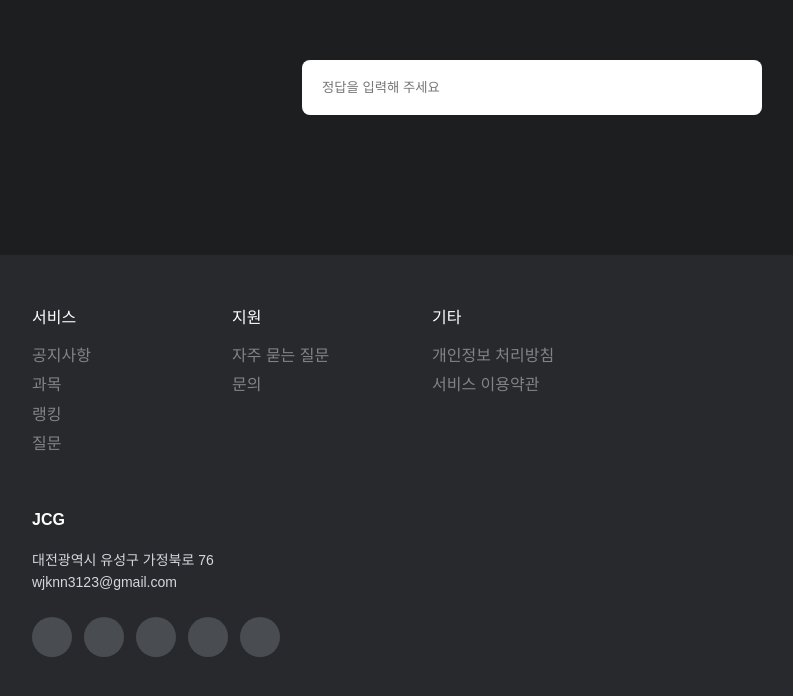
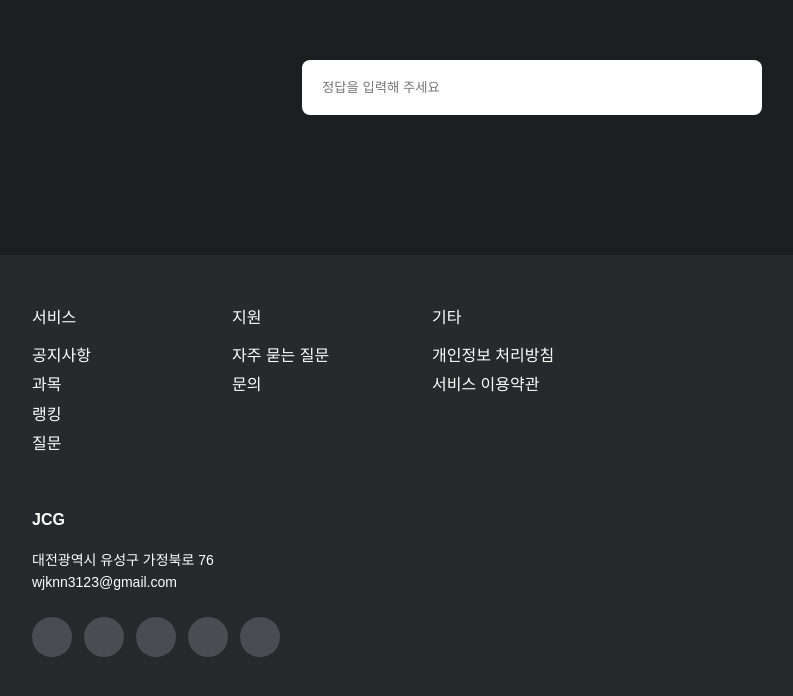
Before and after one commit to DSM-Project-Factory/JCG, a React (Create React App) app: page /firstChapter in a window 1280 px wide. Shown: the part 564-1260 px from the top of the page, without its empty margins (108-901 px from the left). Built offline with nearby package versions, Linux system fonts and the light colour scheme; what emotion-normalize would draw is missing.

Commit message:
Add colorsKeyOfType

```diff
--- a/src/components/Footer.tsx
+++ b/src/components/Footer.tsx
@@ -1,6 +1,6 @@
 import React from 'react';
 import styled from '@emotion/styled';
-import colors from '../constant/colors';
+import { colors } from '../constant/colors';
 import { Txt } from './Txt';
 
 const Footer = () => {
@@ -10,26 +10,26 @@ const Footer = () => {
         <Service>
           <Cell>
             <Txt css={{ margin: '0 0 8px' }}>서비스</Txt>
-            <Txt color={colors.gray500}>공지사항</Txt>
-            <Txt color={colors.gray500}>과목</Txt>
-            <Txt color={colors.gray500}>랭킹</Txt>
-            <Txt color={colors.gray500}>질문</Txt>
+            <Txt color='gray500'>공지사항</Txt>
+            <Txt color='gray500'>과목</Txt>
+            <Txt color='gray500'>랭킹</Txt>
+            <Txt color='gray500'>질문</Txt>
           </Cell>
           <Cell>
             <Txt css={{ margin: '0 0 8px' }}>지원</Txt>
-            <Txt color={colors.gray500}>자주 묻는 질문</Txt>
-            <Txt color={colors.gray500}>문의</Txt>
+            <Txt color='gray500'>자주 묻는 질문</Txt>
+            <Txt color='gray500'>문의</Txt>
           </Cell>
           <Cell>
             <Txt css={{ margin: '0 0 8px' }}>기타</Txt>
-            <Txt color={colors.gray500}>개인정보 처리방침</Txt>
-            <Txt color={colors.gray500}>서비스 이용약관</Txt>
+            <Txt color='gray500'>개인정보 처리방침</Txt>
+            <Txt color='gray500'>서비스 이용약관</Txt>
           </Cell>
         </Service>
         <Txt typography='p2'>JCG</Txt>
         <TxtDiv>
-          <Txt typography='p4' color={colors.gray400}>대전광역시 유성구 가정북로 76</Txt>
-          <Txt typography='p4' color={colors.gray400}>wjknn3123@gmail.com</Txt>
+          <Txt typography='p4' color='gray400'>대전광역시 유성구 가정북로 76</Txt>
+          <Txt typography='p4' color='gray400'>wjknn3123@gmail.com</Txt>
         </TxtDiv>
         <IconDiv>
           <Icon></Icon>
--- a/src/components/Header.tsx
+++ b/src/components/Header.tsx
@@ -3,7 +3,7 @@ import styled from '@emotion/styled';
 import { Txt } from './Txt';
 import { NavLink } from 'react-router-dom';
 import ProfileImg from '../assets/image/mooner.png';
-import colors from '../constant/colors';
+import { colors } from '../constant/colors';
 
 const Header = () => {
   return (
--- a/src/components/Icon.tsx
+++ b/src/components/Icon.tsx
@@ -1,11 +1,11 @@
 import { HTMLAttributes } from 'react';
 import { IconName, IconSet } from '../constant/icons';
-import colors from '../constant/colors';
+import { colors, colorsKeyOfType } from '../constant/colors';
 
 interface Props extends HTMLAttributes<HTMLOrSVGElement> {
   name: IconName;
   size?: number;
-  color?: keyof typeof colors;
+  color?: colorsKeyOfType;
 }
 
 const Icon = ({ name, size, color, ...props }: Props) => {
--- a/src/components/Suggestion.tsx
+++ b/src/components/Suggestion.tsx
@@ -1,6 +1,6 @@
 import { HTMLAttributes } from 'react';
 import styled from '@emotion/styled';
-import colors from '../constant/colors';
+import { colors } from '../constant/colors';
 import Icon from './Icon';
 import { Txt } from './Txt';
 import { IconName } from '../constant/icons';
@@ -20,7 +20,7 @@ const Suggestion = ({ type, title, subTitle, ...props }: Props) => {
       </Top>
       <TxtDiv>
         <Txt typography='h3'>{title}</Txt>
-        <Txt typography='p3' color={colors.gray400}>{subTitle}</Txt>
+        <Txt typography='p3' color='gray400'>{subTitle}</Txt>
       </TxtDiv>
     </Box>
   );
--- a/src/components/Txt.tsx
+++ b/src/components/Txt.tsx
@@ -2,13 +2,14 @@
 /** @jsx jsx */
 import { jsx } from '@emotion/react';
 import { HTMLAttributes } from 'react';
+import { colorsKeyOfType } from '../constant/colors';
 
 interface Props extends HTMLAttributes<HTMLSpanElement> {
   typography?: 'h1' | 'h2' | 'h3' | 'p1' | 'p2' | 'p3' | 'p4';
-  color?: string;
+  color?: colorsKeyOfType;
 }
 
-export const Txt = ({ typography = 'p3', color = '#fff', ...props }: Props) => {
+export const Txt = ({ typography = 'p3', color = 'white', ...props }: Props) => {
   return (
     <span
       css={{
@@ -33,7 +34,7 @@ const TYPOGRAPHY = {
     fontWeight: 600,
   },
   h3: {
-    fontSize: '24px',
+    fontSize: '20px',
     fontWeight: 600,
   },
   p1: {
--- a/src/constant/GlobalStyle.tsx
+++ b/src/constant/GlobalStyle.tsx
@@ -1,6 +1,6 @@
 import normalize from 'emotion-normalize';
 import { Global, css } from '@emotion/react';
-import colors from './colors';
+import { colors } from './colors';
 
 const style = css`
   ${normalize}
--- a/src/constant/colors.ts
+++ b/src/constant/colors.ts
@@ -1,4 +1,4 @@
-const colors = {
+export const colors = {
   gray50: '#000000',
   gray100: '#FFFFFF',
   gray200: '#F8FBFC',
@@ -23,4 +23,4 @@ const colors = {
   green900: '#153712',
 };
 
-export default colors;
+export type colorsKeyOfType = keyof typeof colors;
--- a/src/page/Chapter.tsx
+++ b/src/page/Chapter.tsx
@@ -9,7 +9,6 @@ import { SecondData } from '../assets/SecondData';
 import { Code } from '../components/Code';
 import { ThirdData } from '../assets/ThirdData';
 import { FourthData } from '../assets/FourthData';
-import colors from '../constant/colors';
 
 export interface listType {
   id: number;
@@ -115,7 +114,7 @@ const Chapter = ({ dataList }: propsTypes) => {
           <Div flex='column' gap='20px'>
             <Div height='fit-content' width='fit-content' align='center' gap='20px'>
               <Txt typography='h1'>{nowNum + 1}/{maxNum}</Txt>
-              <Txt typography='h2' color={collectArr[nowNum] == 'Collect' ? colors.green500 : '#FF0000'}>{collectArr[nowNum]}</Txt>
+              <Txt typography='h2' color={collectArr[nowNum] == 'Collect' ? 'green500' : 'gray100'}>{collectArr[nowNum]}</Txt>
             </Div>
             <Div flex='column' gap='16px' height='500px' width='100%' overflow='scroll' scrollWith='0' onScroll={handleScroll} scroll={hasScroll}>
               <Txt>{randomArr[nowNum].date}</Txt>
--- a/src/page/Layout.tsx
+++ b/src/page/Layout.tsx
@@ -3,7 +3,7 @@ import styled from '@emotion/styled';
 import { Outlet } from 'react-router-dom';
 import Header from '../components/Header';
 import Footer from '../components/Footer';
-import colors from '../constant/colors';
+import { colors } from '../constant/colors';
 
 const Layout = () => {
   return (
```
